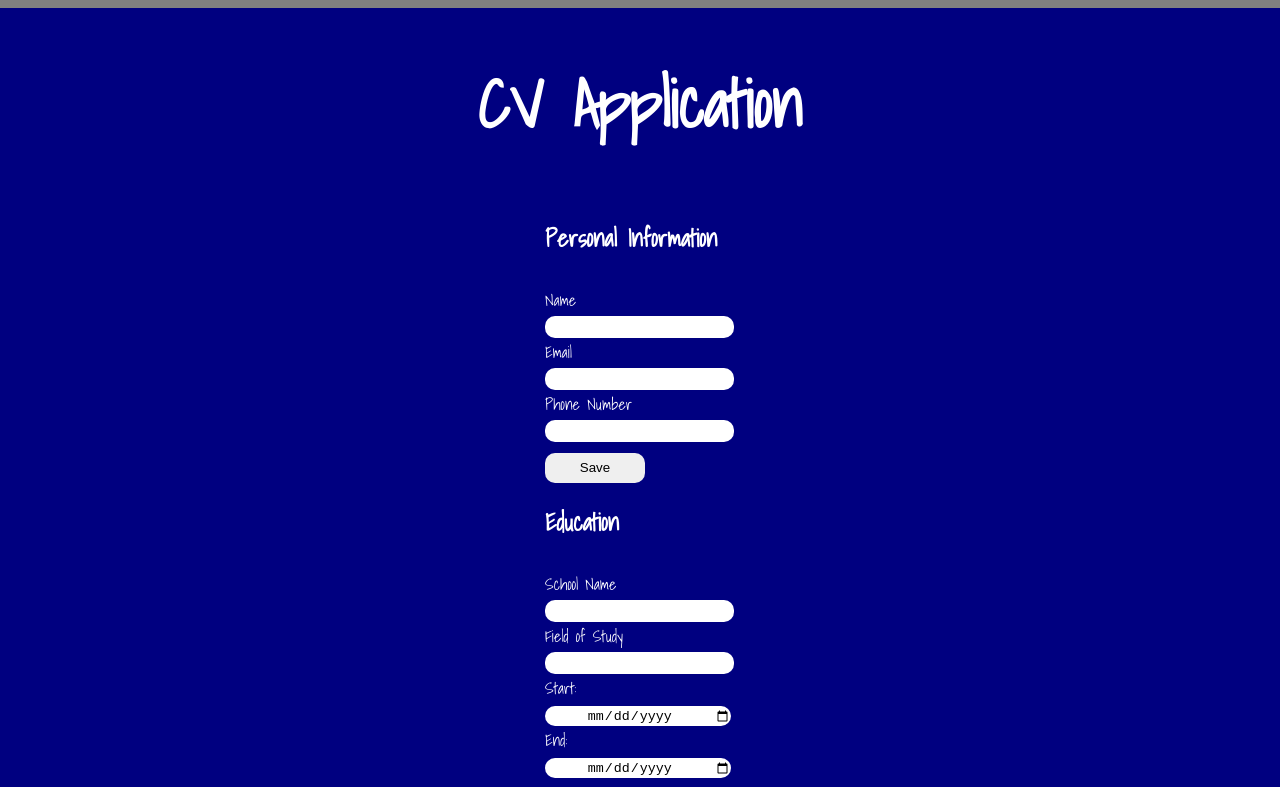
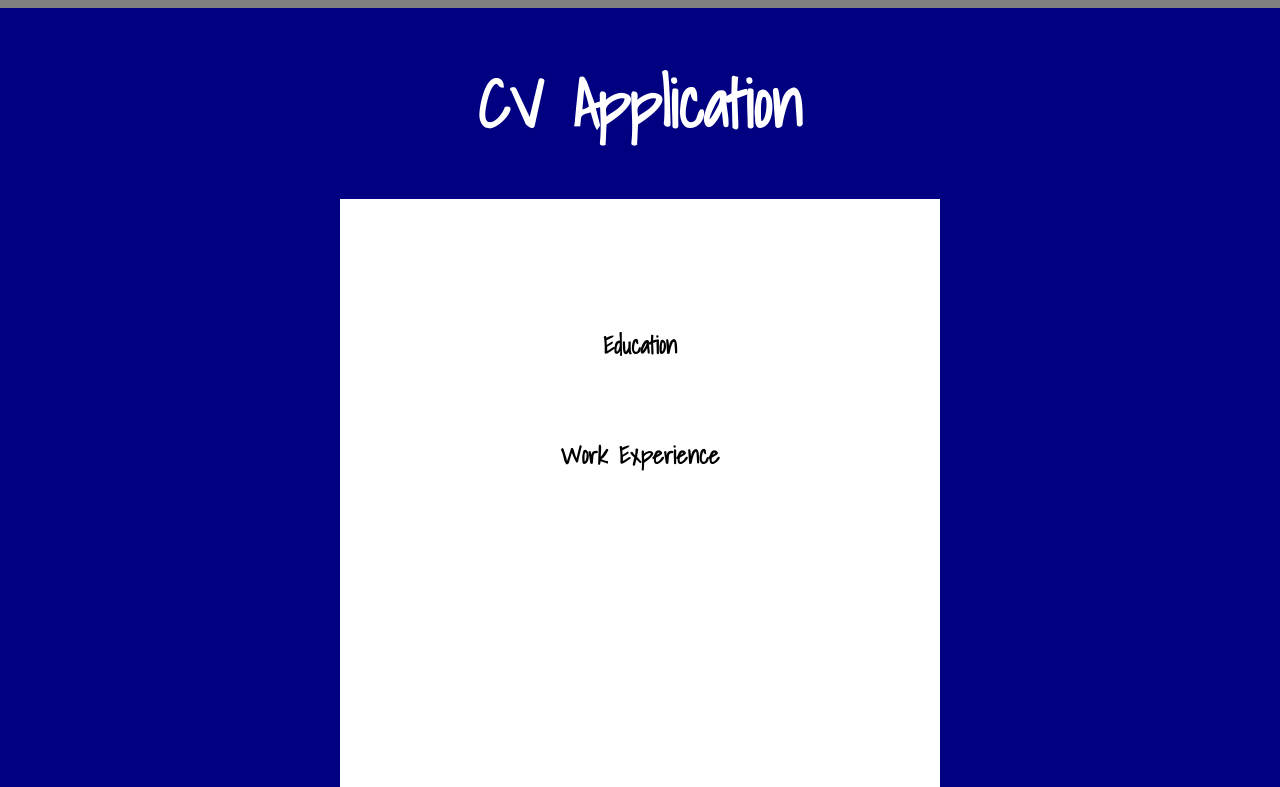
Before and after one commit to kiernans/cv-project, a React (Create React App) app: page / in a window 1280 px wide. Shown: the top 787 px of the page. Built offline with nearby package versions, Linux system fonts and the light colour scheme.

Commit message:
Create Resume component, add to App component

```diff
--- a/src/App.js
+++ b/src/App.js
@@ -2,6 +2,7 @@ import React, { Component } from 'react';
 import Education from './components/education/Education';
 import Experience from './components/experience/Experience';
 import Information from './components/Information';
+import Resume from './components/Resume';
 import uniqid from 'uniqid';
 import './styles/App.css';
 
@@ -33,7 +34,7 @@ class App extends Component {
 
       experiences: [],
 
-      isPreview: false,
+      isPreview: true,
     };
   };
 
@@ -84,6 +85,14 @@ class App extends Component {
     });
 };
 
+    handlePreviewClicked = (e) => {
+      e.preventDefault();
+      const prev = this.state.isPreview;
+      this.setState({
+        isPreview: !prev,
+      });
+    };
+
   render() {
     const { name, email, phone } = this.state;
     const information = { name, email, phone };
@@ -97,6 +106,8 @@ class App extends Component {
     return (
       <div className="App">
         <h1 className='title'>CV Application</h1>
+        {!this.state.isPreview &&
+            <div>
               <Information information={information}
                             handleChange={this.handleChange}
                             handleSubmit={this.handleInformationSubmit}/>
@@ -109,6 +120,16 @@ class App extends Component {
                           handleChange={this.handleChange}
                           handleSubmit={this.handleExperienceSubmit}/>
             </div>
+        }
+
+        {this.state.isPreview &&
+            <Resume information={this.state.info}
+                    schools={this.state.schools}
+                    experiences={this.state.experiences}
+                    />
+        }
+        <button className='Preview' onClick={this.handlePreviewClicked}>Preview</button>
+      </div>
     );
   };
 }
--- /dev/null
+++ b/src/components/Resume.js
@@ -0,0 +1,27 @@
+import React, { Component } from "react";
+import DisplayEducation from "./education/DisplayEducation";
+import DisplayExperiences from "./experience/DisplayExperiences";
+import "../styles/Resume.css";
+class Resume extends Component {
+    constructor(props) {
+        super(props);
+    };
+
+    render() {
+        const { name, phone, email} = this.props.information;
+        return (
+            <div className="Resume">
+                <h1>{name}</h1>
+                <p>{phone}</p>
+                <p>{email}</p>
+                <h2>Education</h2>
+                <DisplayEducation schools={this.props.schools} />
+                <h2>Work Experience</h2>
+                <DisplayExperiences experiences={this.props.experiences} />
+            </div>
+
+        );
+    };
+};
+
+export default Resume;
--- /dev/null
+++ b/src/styles/Resume.css
@@ -0,0 +1,10 @@
+.Resume {
+    display: flex;
+    flex-direction: column;
+    align-items: center;
+    width: 600px;
+    height: 900px;
+    background-color: white;
+    color: black;
+    margin-bottom: 50px;
+}
```
Lines whose indentation alone changed are shown as unchanged.
